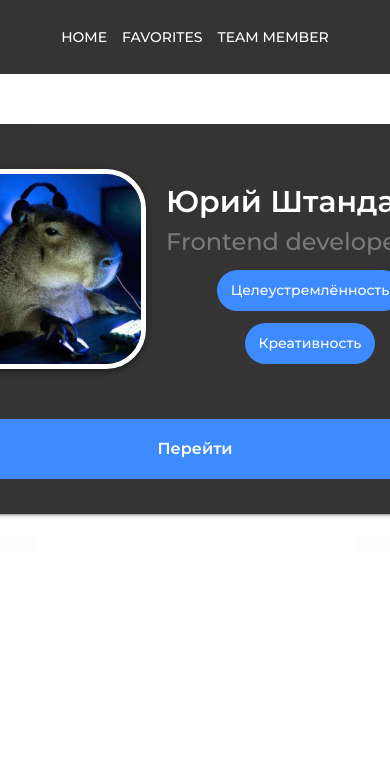
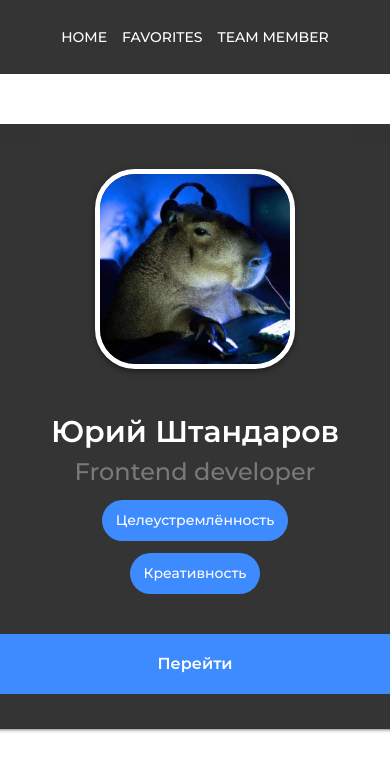
Before and after one commit to y0na24/Frontend-geeks, a React (Create React App) app: page / in a window 390 px wide. Shown: the top 770 px of the page. Built offline with nearby package versions, Linux system fonts and the light colour scheme.

Commit message:
adaptive cards

```diff
--- a/src/app/app.jsx
+++ b/src/app/app.jsx
@@ -1,11 +1,9 @@
 import { useRoutes } from 'react-router-dom'
 
 import routes from './routes'
-import Layout from './components/Layout'
 
 function App() {
 	const elements = useRoutes(routes)
-
 	return elements
 }
 
--- a/src/app/components/cards/card.jsx
+++ b/src/app/components/cards/card.jsx
@@ -18,7 +18,7 @@ const Card = ({ name, image, qual, id, style }) => {
 						<h1>{name}</h1>
 						<h2>Frontend developer</h2>
 					</div>
-					<Badges arr={qual}/>
+					<Badges arr={qual} />
 				</div>
 			</div>
 			<Link to={`/teamMember/${id}`} className='randomizeButton'>
--- a/src/app/components/cards/cards.jsx
+++ b/src/app/components/cards/cards.jsx
@@ -1,12 +1,12 @@
 import React from 'react'
-import PropTypes from 'prop-types';
+import PropTypes from 'prop-types'
 import Card from './card'
 
-const Cards = ({cards}) => {
+const Cards = ({ cards }) => {
 	return (
 		<div className='cardsList-container'>
 			{cards.map(user => (
-				<div className='cardsList-item'>
+				<div key={user.id} className='cardsList-item'>
 					<Card
 						key={user.id}
 						name={user.name}
@@ -21,7 +21,7 @@ const Cards = ({cards}) => {
 }
 
 Cards.propTypes = {
-	cards: PropTypes.array.isRequired
+	cards: PropTypes.array.isRequired,
 }
 
 export default Cards
--- a/src/app/components/cards/index.css
+++ b/src/app/components/cards/index.css
@@ -107,3 +107,13 @@
 		opacity: 1;
 	}
 }
+@media (max-width: 645px) {
+
+	#card .personal {
+		display: flex;
+		justify-content: center;
+align-items: center;
+text-align: center;
+		flex-direction: column;
+	}
+}
--- a/src/app/components/navBar/navBar.css
+++ b/src/app/components/navBar/navBar.css
@@ -37,6 +37,7 @@
 }
 
 @media (max-width: 500px) {
+
 	.link {
 		font-size: 14px;
 	}
--- a/src/app/components/ui/badge/badges.jsx
+++ b/src/app/components/ui/badge/badges.jsx
@@ -1,19 +1,19 @@
-import React from 'react';
-import PropTypes from 'prop-types';
-import Badge from './badge';
+import React from 'react'
+import PropTypes from 'prop-types'
+import Badge from './badge'
 
-const Badges = ({arr}) => {
-    return (
-    <ul className='card-qualities'>
-        {arr.map((el,ind)=>{
-            return <Badge name={el} id={ind}/>
-        })}
-    </ul>
-);
+const Badges = ({ arr }) => {
+	return (
+		<ul className='card-qualities'>
+			{arr.map((el, ind) => {
+				return <Badge key={ind} name={el} id={ind} />
+			})}
+		</ul>
+	)
 }
 
-export default Badges;
+export default Badges
 
 Badges.propTypes = {
-    arr: PropTypes.array.isRequired
+	arr: PropTypes.array.isRequired,
 }
```
Lines whose indentation alone changed are shown as unchanged.
